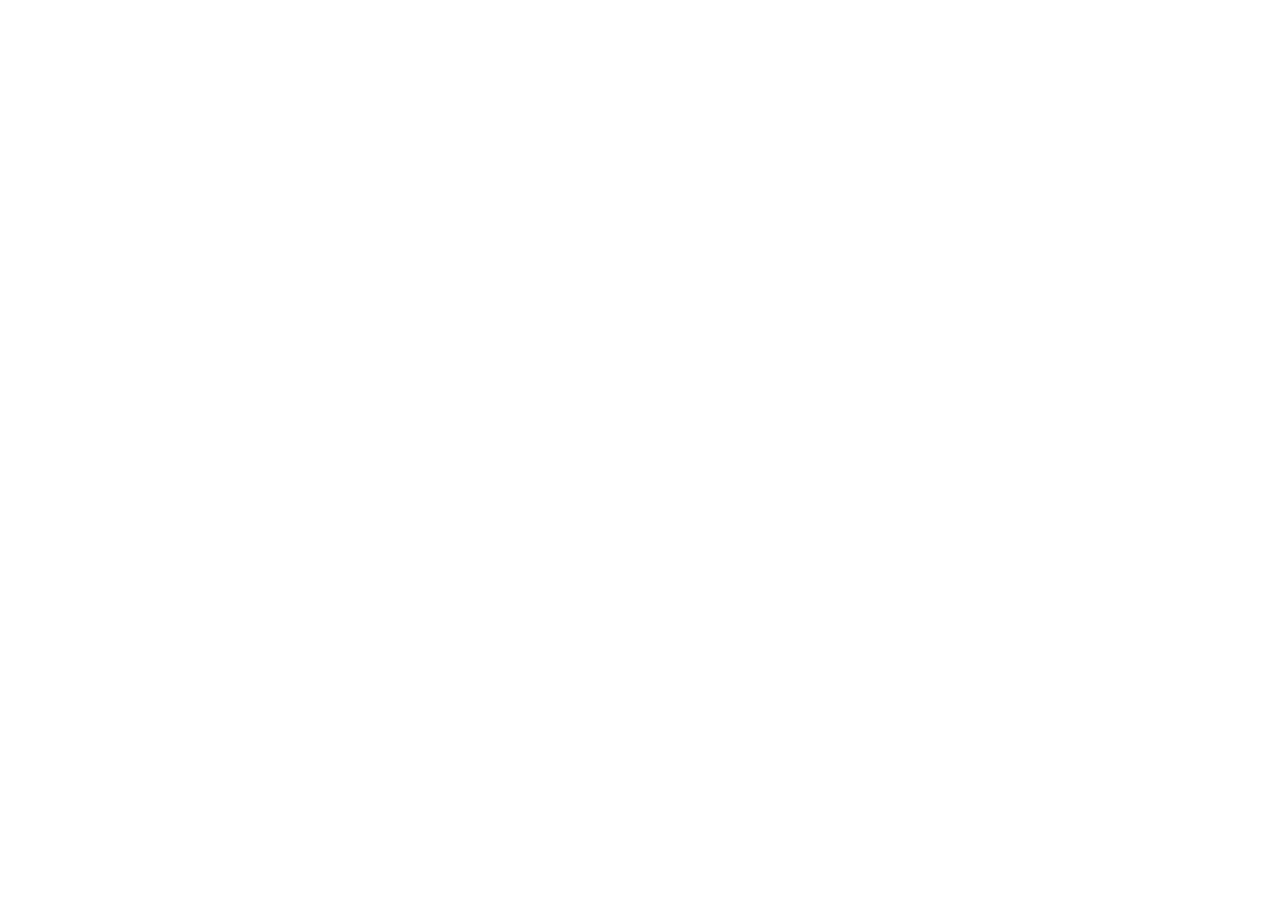
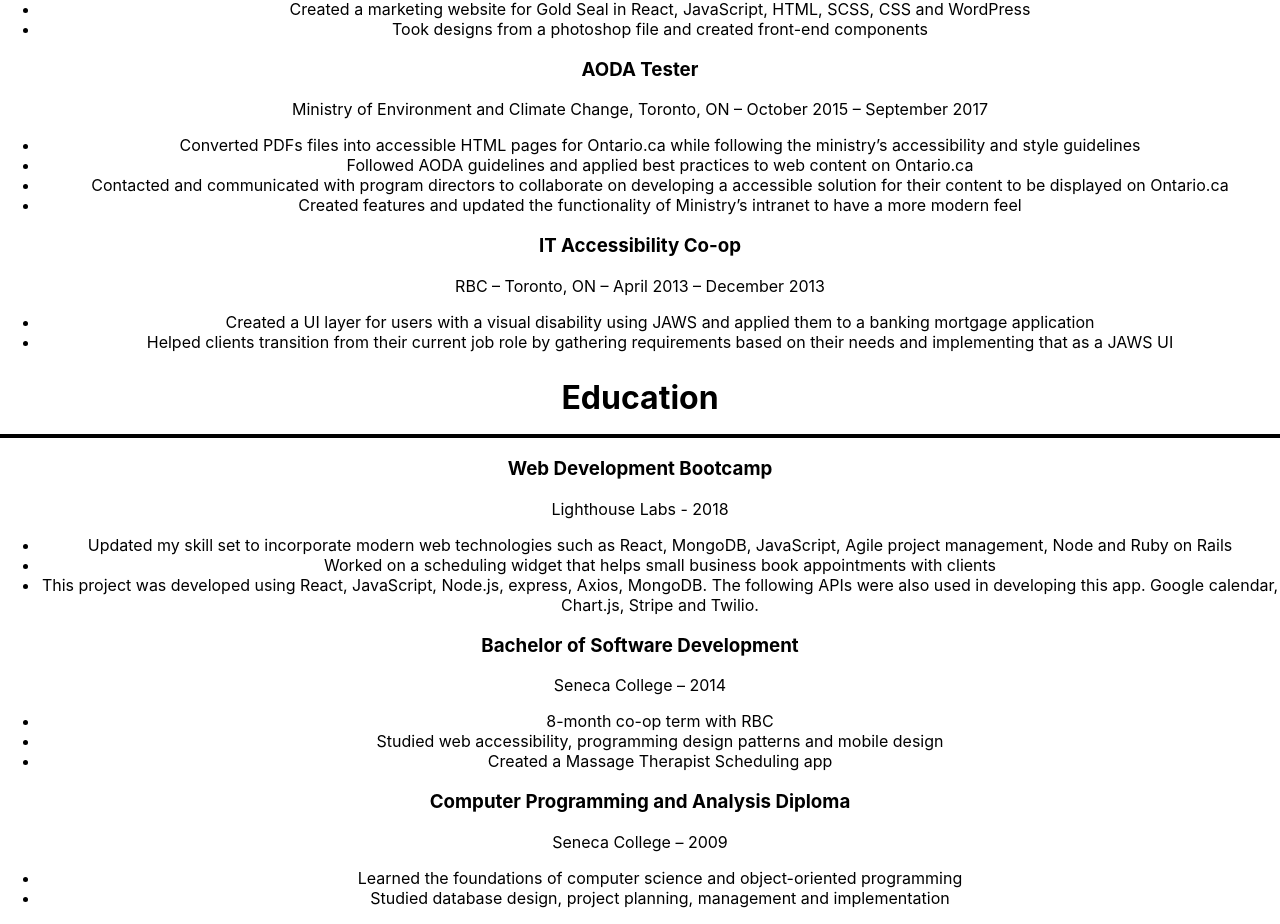
Before and after one commit to apatheticking/portfolio-website, a React (Create React App) app: page /resume in a window 1280 px wide. Shown: the part 719-1643 px from the top of the page. Before the commit the page ends 800 px from the top, so only its background shows below. Built offline with nearby package versions, Linux system fonts and the light colour scheme.

Commit message:
finished basic outline of my resume. next is refactor and alignment

```diff
--- a/src/components/layout/ResumeBlock.jsx
+++ b/src/components/layout/ResumeBlock.jsx
@@ -1,17 +1,28 @@
-import React from 'react'
+import React, { memo } from 'react'
 import { SectionHeader, SubTitle, UList } from 'components/parts/text/index'
 
-export function ResumeBlock({sectionHeader, subtitle={}, content}) {
+/* think about moving this into a util function */
+// also name this a lot better
+const getItems = (content) => {
+    return content.map( (item, i) => {
+        switch (item.type) {
+            case 'subtitle':
+                return <SubTitle title={item.subtitle.title} subtext={item.subtitle.subtext}/>
+            case 'paragraph':
+                return <p>{item.paragraph}</p>
+            case 'list':
+                return <UList items={item.list} />
+            default:
+                return <p>can't find component</p>
+        }
+    })
+}
+
+export const ResumeBlock = memo(function ResumeBlock({sectionHeader, content}) {
     return (
         <div>
             <SectionHeader sectionTitle={sectionHeader.sectionTitle} subtext={sectionHeader.subtext}/>
-            <SubTitle title={subtitle.title} subtext={subtitle.subtext}/>
-            {/* resume block content will be a list or p tag */}
-            {
-                content && content.list ?
-                    <UList items={content.list} /> :
-                    <p>{content}</p>
-            }
+            { getItems(content) }
         </div>
     )
-}
+})
--- a/src/components/parts/text/SectionHeader.jsx
+++ b/src/components/parts/text/SectionHeader.jsx
@@ -1,15 +1,12 @@
-import React, { useMemo } from 'react'
+import React, { memo } from 'react'
 import { sectionHeaderStyle } from '../../styles/index'
 
-export function SectionHeader({sectionTitle, subtext}) {
-    //not sure of this working properly, this renders twice
-    // const title = useMemo(() => ( sectionTitle ), [sectionTitle])
+export const SectionHeader = memo(function SectionHeader({sectionTitle, subtext}) {
     const classes = sectionHeaderStyle()
-    // console.log('SectionHeader')
     return (
         <div className={classes.root}>
-            <h2>{sectionTitle}</h2>
+            <h2>{sectionTitle ? sectionTitle : ""}</h2>
             <p>{subtext ? subtext : ""}</p>
         </div>
     )
-}
+})
--- a/src/components/parts/text/SubTitle.jsx
+++ b/src/components/parts/text/SubTitle.jsx
@@ -1,10 +1,10 @@
-import React from 'react'
+import React, { memo } from 'react'
 
-export function SubTitle({ title, subtext }) {
+export const SubTitle = memo(function SubTitle({ title, subtext }) {
     return (
         <div>
             <h3>{ title }</h3>
             <span>{ subtext }</span>
         </div>
     )
-}
+})
--- a/src/components/parts/text/UList.jsx
+++ b/src/components/parts/text/UList.jsx
@@ -1,9 +1,9 @@
-import React from 'react'
+import React, { memo } from 'react'
 
-export function UList ({items}) {
+export const UList = memo(function UList ({items}) {
     return (
         <ul>
             { items.map((item, i) => <li key={i}>{item}</li> ) }
         </ul>
     )
-}
+})
--- a/src/components/views/HomePage.jsx
+++ b/src/components/views/HomePage.jsx
@@ -2,7 +2,6 @@ import React from 'react'
 import { Link } from 'react-router-dom'
 
 export function HomePage() {
-    console.log('loading')
     return (
         <div>
             <h1>Hello</h1>
--- a/src/components/views/Resume/Resume.jsx
+++ b/src/components/views/Resume/Resume.jsx
@@ -1,27 +1,30 @@
-import React, { useMemo } from 'react'
+import React from 'react'
 import { ResumeBlock } from 'components/layout/index'
 import {
     ResumeSummary,
-    ResumeExperience
+    ResumeExperience,
+    ResumeEducation
 } from './resumeData'
 
 export function Resume() {
-    // const title = 'summary'
-    // const SectionA = useMemo( ()=> <SectionHeader sectionTitle={title} />, [title])
-
     return (
         <div>
             <p>resume placeholder</p>
             <ResumeBlock
+                key="resume-summary"
                 sectionHeader={ResumeSummary.sectionHeader}
                 content={ResumeSummary.content}
             />
             <ResumeBlock
+                key='resume-experience'
                 sectionHeader={ResumeExperience.sectionHeader}
-                subtitle={ResumeExperience.subtitle}
                 content={ResumeExperience.content}
             />
-            {/* {SectionA} */}
+            <ResumeBlock
+                key='resume-education'
+                sectionHeader={ResumeEducation.sectionHeader}
+                content={ResumeEducation.content}
+            />
         </div>
     )
 }
--- a/src/components/views/Resume/resumeData.js
+++ b/src/components/views/Resume/resumeData.js
@@ -1,12 +1,19 @@
 export const ResumeSummary = {
     sectionHeader: { sectionTitle: "Summary", subtext: "" },
-    content: "I am a front-end developer looking for a new experience and to continue to grow and develop into a full-stack developer. To give you a little bit of a background on myself I’ve completed a bachelors of software development from Seneca which helped me transition into a career in web accessibility. After spending a number of years in web accessibility I wanted to challenge myself and decided it was time for a change. I then enrolled at Lighthouse Labs to learn the basics of web development and worked on a number of personal projects. Since then I have applied what i’ve learned and my experience in software development, web accessibility and AODA guidelines into creating and maintaining progressive web apps."
+    content: [{
+        type: 'paragraph',
+        paragraph: "I am a front-end developer looking for a new experience and to continue to grow and develop into a full-stack developer. To give you a little bit of a background on myself I’ve completed a bachelors of software development from Seneca which helped me transition into a career in web accessibility. After spending a number of years in web accessibility I wanted to challenge myself and decided it was time for a change. I then enrolled at Lighthouse Labs to learn the basics of web development and worked on a number of personal projects. Since then I have applied what i’ve learned and my experience in software development, web accessibility and AODA guidelines into creating and maintaining progressive web apps."
+    }]
 }
 
 export const ResumeExperience = {
     sectionHeader: { sectionTitle: "Experience", subtext: ""},
-    subtitle: { title: "Technical Analyst", subtext: "eHealth Innovation – Toronto, ON – October 2018 – Dec 2019"},
-    content: {
+    content: [{
+        type: 'subtitle',
+        subtitle: { title: "Technical Analyst", subtext: "eHealth Innovation – Toronto, ON – October 2018 – Dec 2019"},
+    },
+    {
+        type: 'list',
         list: [
             "Create features for the UCAN CAN-DU project, a project which focuses on the study of juvenile arthritis. (i.e. settings pages, editing user password and email, page layouts) https://www.ucancandu.com/",
             "Collaborate with a product owner, designer, QA and other developers to create responsive web components in React, Redux, HTML, JavaScript/ES6 and CSS",
@@ -14,7 +21,81 @@ export const ResumeExperience = {
             "Create FHIR questionnaires and React components to display and answer the questions in those questionnaires; as well as use REST requests to create, save and edit these questionnaires",
             "Created charts to visualize patient data and juvenile arthritis scores using Chart.js. This was done by taking a data object from and server and storing it into a Redux store. The data is then passed down to a container component to be pass down to presentational components to be visualized on a chart",
             "Wrote code which was developed, refactored with test driven methodologies and peer reviewed",
-            "Created to tickets on JIRA to help manage and prioritize which features and bugs that needed to be addressed"
+            "Created to tickets on JIRA to help manage and prioritize which features and bugs that needed to be addressed",
         ]
-    }
+    },
+    {
+        type: 'subtitle',
+        subtitle: { title: "Contract Web Developer", subtext: "Idea Rebel – Toronto, ON – September 2018" }
+    },
+    {
+        type: 'list',
+        list: [
+            "Created a marketing website for Gold Seal in React, JavaScript, HTML, SCSS, CSS and WordPress",
+            "Took designs from a photoshop file and created front-end components"
+        ]
+    },
+    {
+        type: 'subtitle',
+        subtitle: { title: "AODA Tester", subtext: "Ministry of Environment and Climate Change, Toronto, ON – October 2015 – September 2017" }
+    },
+    {
+        type: 'list',
+        list: [
+            "Converted PDFs files into accessible HTML pages for Ontario.ca while following the ministry’s accessibility and style guidelines",
+            "Followed AODA guidelines and applied best practices to web content on Ontario.ca",
+            "Contacted and communicated with program directors to collaborate on developing a accessible solution for their content to be displayed on Ontario.ca",
+            "Created features and updated the functionality of Ministry’s intranet to have a more modern feel"
+        ]
+    },
+    {
+        type: 'subtitle',
+        subtitle: { title: "IT Accessibility Co-op", subtext: "RBC – Toronto, ON – April 2013 – December 2013"}
+    },
+    {
+        type: 'list',
+        list: [
+            "Created a UI layer for users with a visual disability using JAWS and applied them to a banking mortgage application",
+            "Helped clients transition from their current job role by gathering requirements based on their needs and implementing that as a JAWS UI"
+        ]
+    }]
 }
+
+export const ResumeEducation = {
+    sectionHeader: { sectionTitle: "Education", subtext: ""},
+    content: [{
+        type: 'subtitle',
+        subtitle: { title: "Web Development Bootcamp", subtext: "Lighthouse Labs - 2018"}
+    },
+    {
+        type: 'list',
+        list: [
+            "Updated my skill set to incorporate modern web technologies such as React, MongoDB, JavaScript, Agile project management, Node and Ruby on Rails",
+            "Worked on a scheduling widget that helps small business book appointments with clients",
+            "This project was developed using React, JavaScript, Node.js, express, Axios, MongoDB. The following APIs were also used in developing this app. Google calendar, Chart.js, Stripe and Twilio."
+        ]
+    },
+    {
+        type: 'subtitle',
+        subtitle: { title: "Bachelor of Software Development", subtext: "Seneca College – 2014"}
+    },
+    {
+        type: 'list',
+        list: [
+            "8-month co-op term with RBC",
+            "Studied web accessibility, programming design patterns and mobile design",
+            "Created a Massage Therapist Scheduling app"
+        ]
+    },
+    {
+        type: 'subtitle',
+        subtitle: { title: "Computer Programming and Analysis Diploma", subtext: "Seneca College – 2009"}
+    },
+    {
+        type: 'list',
+        list: [
+            "Learned the foundations of computer science and object-oriented programming",
+            "Studied database design, project planning, management and implementation"
+        ]
+    }]
+}
```
